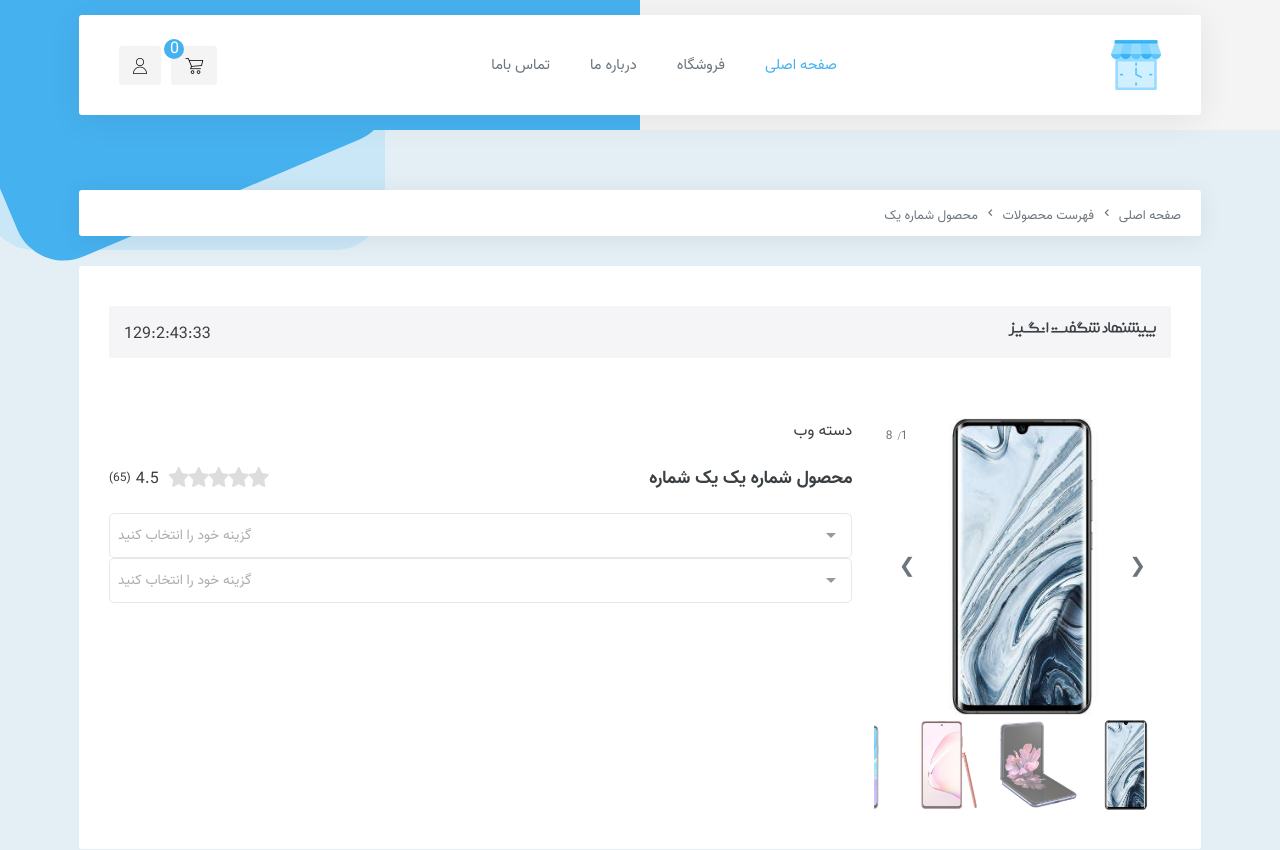
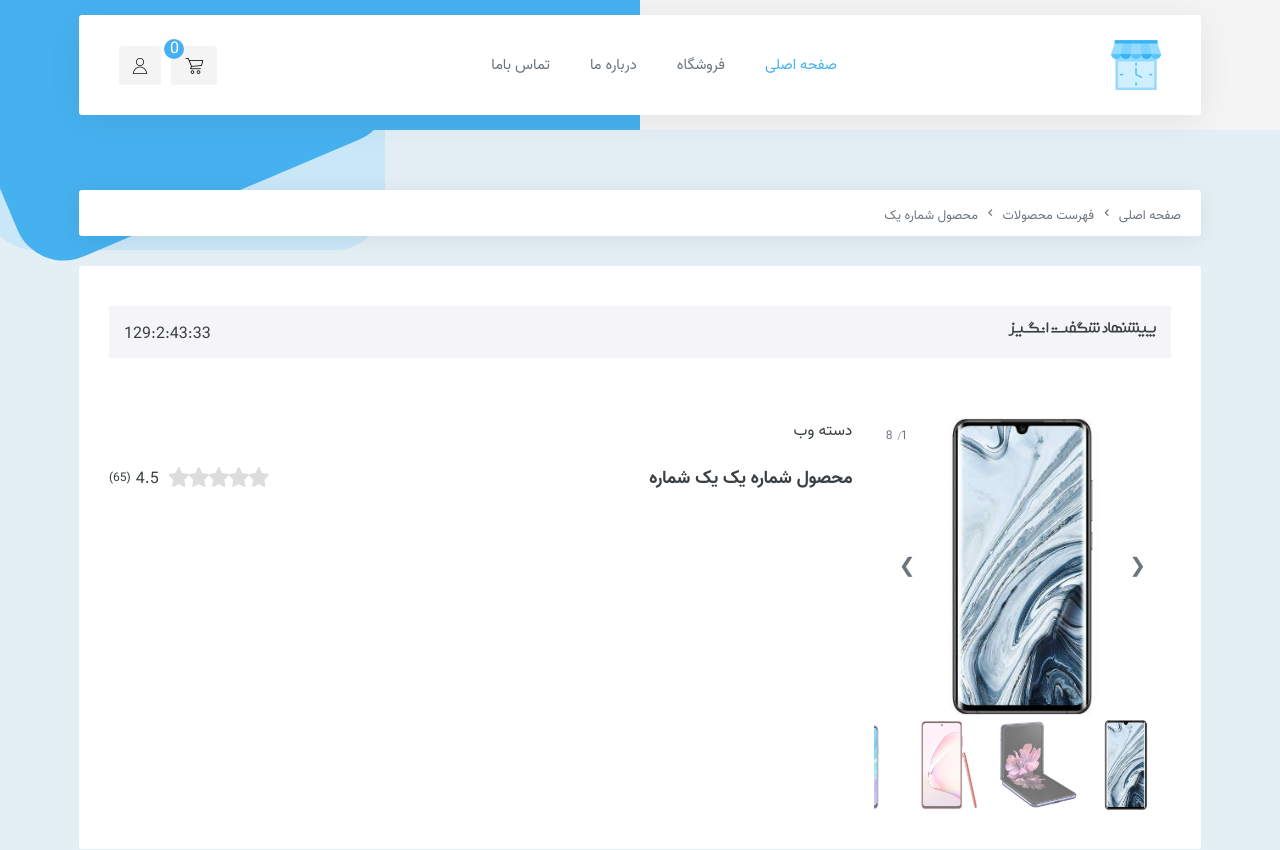
Before and after one commit to Tefoh/vue.js, a Vue app: page /product/1 in a window 1280 px wide. Shown: the top 850 px of the page. Built offline with nearby package versions, Linux system fonts and the light colour scheme.

Commit message:
150 - setup ecommerce project

```diff
--- a/src/components/BaseFooter.vue
+++ b/src/components/BaseFooter.vue
@@ -93,7 +93,7 @@ export default {
     document.addEventListener('scroll', this.handleScroll);
   },
 
-  destroyed() {
+  unmounted() {
     document.removeEventListener('scroll', this.handleScroll);
   }
 }
--- a/src/components/BaseHeader.vue
+++ b/src/components/BaseHeader.vue
@@ -114,7 +114,7 @@ export default {
     document.addEventListener('click', this.eventListener);
   },
 
-  destroyed() {
+  unmounted() {
     document.removeEventListener('click', this.eventListener);
   }
 }
--- a/src/main.js
+++ b/src/main.js
@@ -1,5 +1,4 @@
-import Vue from 'vue'
-import VueMeta from 'vue-meta'
+import { createApp } from 'vue'
 
 import App from './App.vue'
 import router from './router'
@@ -7,11 +6,6 @@ import './assets/css/font.css'
 import './assets/css/style.css'
 import './assets/css/responsives.css'
 
-Vue.use(VueMeta)
-
-Vue.config.productionTip = false
-
-new Vue({
-  router,
-  render: h => h(App)
-}).$mount('#app')
+createApp(App)
+  .use(router)
+  .mount('#app')
--- a/src/views/Home.vue
+++ b/src/views/Home.vue
@@ -121,7 +121,7 @@ export default {
     }, 15);
   },
 
-  destroyed() {
+  unmounted() {
     clearInterval(this.sliderInterval)
   }
 }
--- a/src/views/Product.vue
+++ b/src/views/Product.vue
@@ -95,18 +95,6 @@
                             </div>
                         </div>
                         <div class="controls">
-                          <Multiselect
-                            :options="colorsOptions"
-                            v-model="selectedColor"
-                            placeholder="گزینه خود را انتخاب کنید"
-                          />
-                          <Multiselect
-                            :options="langOptions"
-                            v-model="selectedLang"
-                            :multiple="true"
-                            label="name"
-                            placeholder="گزینه خود را انتخاب کنید"
-                          />
 
                         </div>
                       </div>
@@ -165,24 +153,16 @@ import CompareTab from '../components/Tabs/CompareTab'
 import CommentsTab from '../components/Tabs/CommentsTab'
 import FeaturesTab from '../components/Tabs/FeaturesTab'
 import moment from 'moment'
-import 'vue-multiselect/dist/vue-multiselect.min.css'
 import '../assets/css/modal.css'
-
-import Multiselect from 'vue-multiselect'
 
 export default {
   name: "Product",
 
   components: {
-    Multiselect,
     SwiperSlider,
     CompareTab,
     CommentsTab,
     FeaturesTab
-  },
-
-  metaInfo: {
-    title: 'نمایش محصول'
   },
 
   data() {
@@ -271,7 +251,7 @@ export default {
     }, 1000)
   },
 
-  destroyed() {
+  unmounted() {
     clearInterval(this.countDownInterval)
   }
 
```
Also changed, not shown: package.json (+3 -5 lines), src/router/index.js (+3 -6 lines), 1 other file (tests, documents, lock files or other folders).
